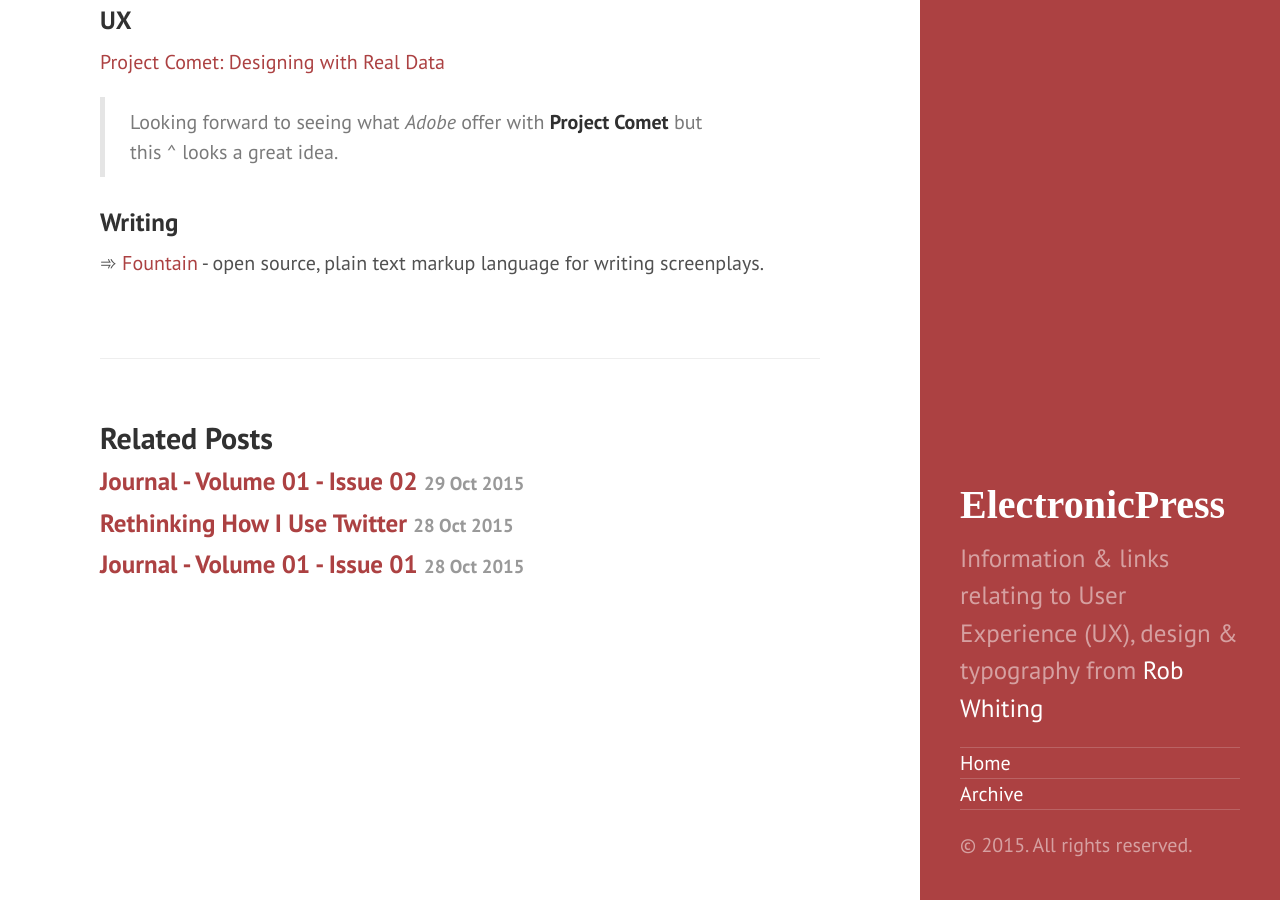
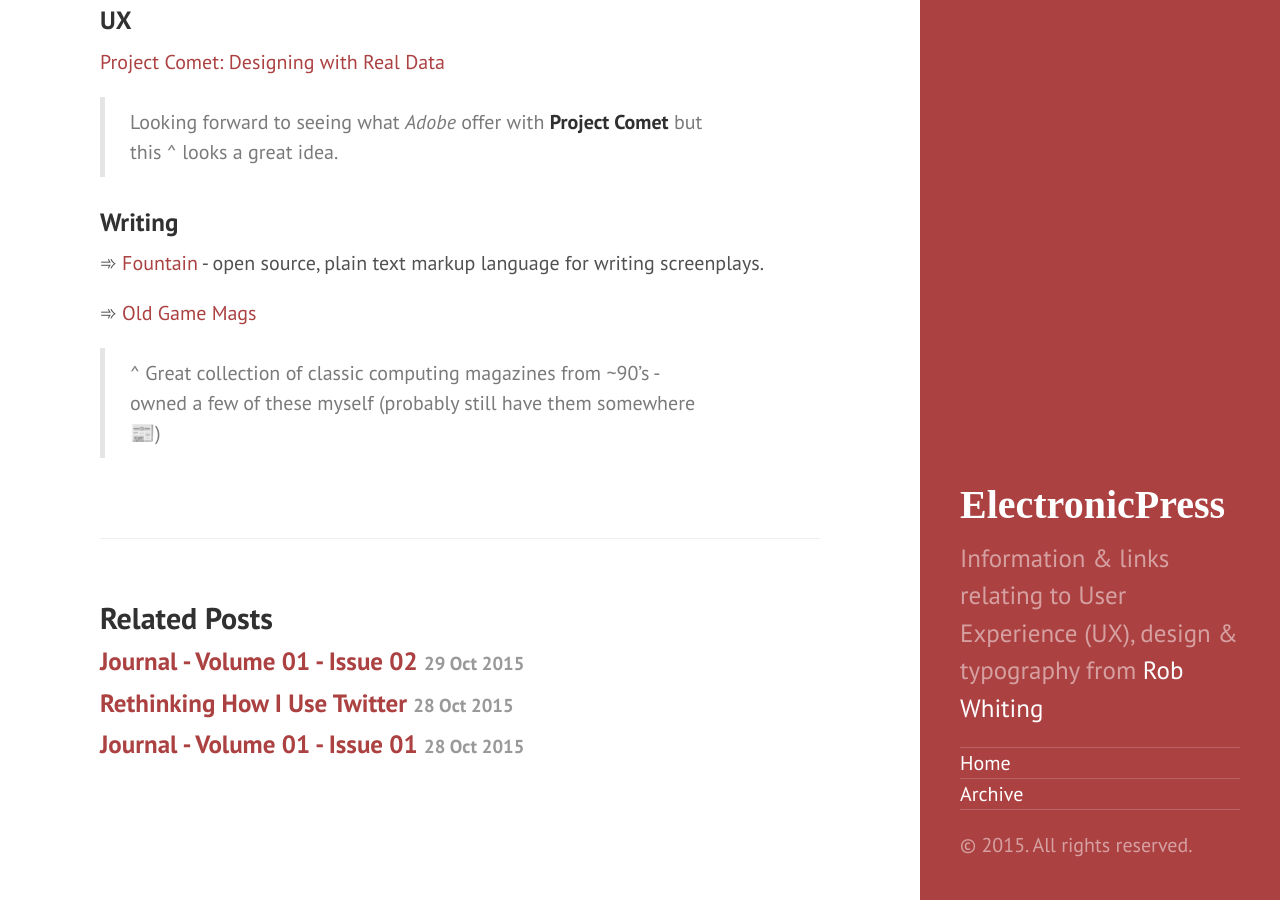
Before and after one commit to whitingx/whitingx.github.io, a Jekyll site: the page built from _posts/2015-11-02-journal-v1-i3.md, in a window 1280 px wide and 900 px high, scrolled down 3195 px. Built offline with Jekyll 4.4.1, drawn with Linux system fonts in a browser that asks for light colours; some web fonts are replaced; comment, search, counter and statistics services are not loaded.

Commit message:
Update journal v1.3

```diff
--- a/_posts/2015-11-02-journal-v1-i3.md
+++ b/_posts/2015-11-02-journal-v1-i3.md
@@ -51,3 +51,7 @@ Welcome to _Volume 1 Issue 3_ of the **ElectronicPress Journal**, a round up of
 ### Writing
 
 ➾ [Fountain](http://fountain.io/) - open source, plain text markup language for writing screenplays.
+
+➾ [Old Game Mags](http://www.oldgamemags.com/)
+
+> ^ Great collection of classic computing magazines from ~90's - owned a few of these myself (probably still have them somewhere 📰)
```
